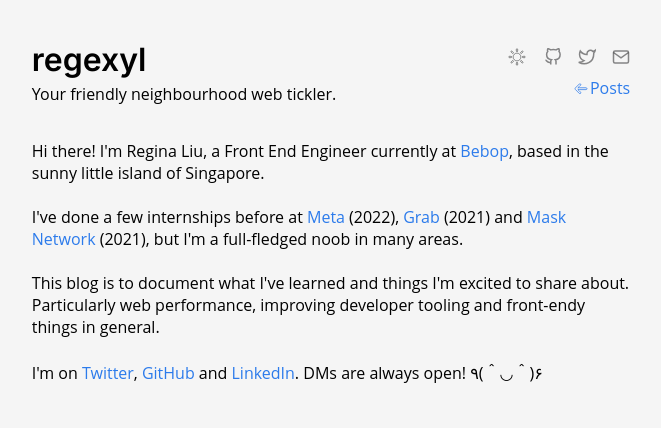
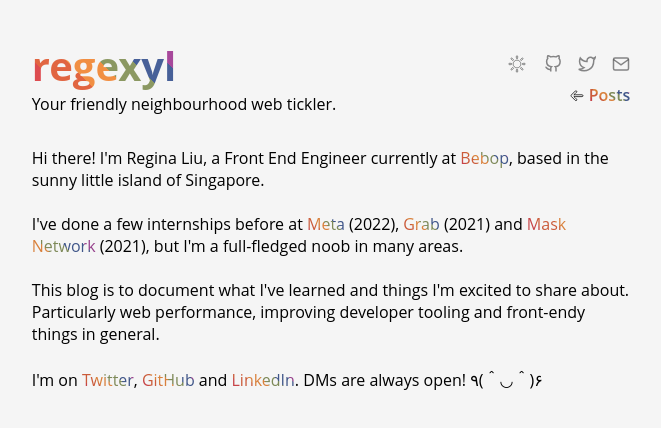
Before and after one commit to regexyl/regexyl.com, a Next.js app: page /about in a window 1280 px wide. Shown: the top 428 px of the page, without its empty margins (309-970 px from the left). Built offline with nearby package versions, Linux system fonts and the light colour scheme.

Commit message:
Add rainbow theme to links

```diff
--- a/app/about/page.tsx
+++ b/app/about/page.tsx
@@ -1,5 +1,6 @@
 import Header from '@components/header';
 import styles from './about.module.css';
+import Link from '@components/link';
 
 export default function About() {
   return (
@@ -9,15 +10,15 @@ export default function About() {
         <article className={styles.main}>
           <div>
             Hi there! I&apos;m Regina Liu, a Front End Engineer currently at{' '}
-            <a href="https://bebop.xyz">Bebop</a>, based in the sunny little
+            <Link href="https://bebop.xyz">Bebop</Link>, based in the sunny little
             island of Singapore.
           </div>
           <br />
           <div>
             I&apos;ve done a few internships before at{' '}
-            <a href="https://meta.com">Meta</a> (2022),{' '}
-            <a href="https://grab.com">Grab</a> (2021) and{' '}
-            <a href="https://mask.io/">Mask Network</a> (2021), but I&apos;m a
+            <Link href="https://meta.com">Meta</Link> (2022),{' '}
+            <Link href="https://grab.com">Grab</Link> (2021) and{' '}
+            <Link href="https://mask.io/">Mask Network</Link> (2021), but I&apos;m a
             full-fledged noob in many areas.
           </div>
           <br />
@@ -28,9 +29,9 @@ export default function About() {
           </div>
           <br />
           <div>
-            I&apos;m on <a href="https://twitter.com/regexyl">Twitter</a>,{' '}
-            <a href="https://github.com/regexyl">GitHub</a> and{' '}
-            <a href="https://www.linkedin.com/in/regina-liu/">LinkedIn</a>. DMs
+            I&apos;m on <Link href="https://twitter.com/regexyl">Twitter</Link>,{' '}
+            <Link href="https://github.com/regexyl">GitHub</Link> and{' '}
+            <Link href="https://www.linkedin.com/in/regina-liu/">LinkedIn</Link>. DMs
             are always open! ٩(＾◡＾)۶
           </div>
         </article>
--- a/app/blog/[slug]/layout.tsx
+++ b/app/blog/[slug]/layout.tsx
@@ -3,7 +3,7 @@ import Navigation from './post/navigation';
 import PostFooter from './post/post-footer';
 import styles from './layout.module.css';
 import { Metadata } from 'next';
-import Link from 'next/link';
+import Link from '@components/link';
 
 export async function generateStaticParams() {
   const posts = await getPosts();
--- a/app/blog/[slug]/post/navigation.module.css
+++ b/app/blog/[slug]/post/navigation.module.css
@@ -25,10 +25,43 @@
     text-align: right;
   }
 
-  .title {
-    font-weight: normal;
-    margin-bottom: var(--gap-quarter);
+.title {
+  font-weight: normal;
+  margin-bottom: var(--gap-quarter);
+  color: transparent;
+  background-image: var(--rainbow-bg-image);
+  background-size: 100%;
+  background-repeat: repeat;
+  -webkit-background-clip: text;
+  -webkit-text-fill-color: transparent;
+  animation: rainbow-text-simple-animation-rev 0.75s ease forwards;
+  filter: brightness(0.9);
+  font-weight: 600;
+}
+
+@keyframes rainbow-text-simple-animation {
+  0% {
+      background-size: 100%;
   }
+  80% {
+      background-size: 450%;
+  }
+  100% {
+      background-size: 450%;
+  }
+}
+
+@keyframes rainbow-text-simple-animation-rev {
+    0% {
+        background-size: 450%;
+    }
+    40% {
+        background-size: 450%;
+    }
+    100% {
+        background-size: 100%;
+    }
+}
 
   .previous:hover, .next:hover,
   .previous:focus, .next:focus {
--- a/app/blog/[slug]/post/navigation.tsx
+++ b/app/blog/[slug]/post/navigation.tsx
@@ -1,7 +1,7 @@
 import { Post } from '@lib/types';
 
 import styles from './navigation.module.css';
-import Link from 'next/link';
+import Link from '@components/link';
 
 const Navigation = ({ previous, next }: { previous?: Post; next?: Post }) => {
   return (
--- a/app/blog/[slug]/post/post-footer/index.tsx
+++ b/app/blog/[slug]/post/post-footer/index.tsx
@@ -1,6 +1,6 @@
 import React from 'react';
 import styles from './footer.module.css';
-import Link from 'next/link';
+import Link from '@components/link';
 
 const PostFooter = () => {
   return (
--- a/app/components/header/header.module.css
+++ b/app/components/header/header.module.css
@@ -2,6 +2,48 @@
     display: flex;
     align-items: flex-end;
     justify-content: space-between;
+}
+
+.title {
+    font-size: 2.5rem;
+    font-weight: 700;
+    color: transparent;
+    background-image: var(--rainbow-bg-image);
+    background-size: 100%;
+    background-repeat: repeat;
+    -webkit-background-clip: text;
+    -webkit-text-fill-color: transparent;
+    animation: rainbow-text-simple-animation-rev 0.75s ease forwards;
+}
+
+.title:hover {
+    animation: rainbow-text-simple-animation 0.5s ease-in forwards;
+}
+
+/* Move the background and make it smaller. */
+/* Animation shown when entering the page and after the hover animation. */
+@keyframes rainbow-text-simple-animation {
+    0% {
+        background-size: 100%;
+    }
+    80% {
+        background-size: 450%;
+    }
+    100% {
+        background-size: 450%;
+    }
+}
+
+@keyframes rainbow-text-simple-animation-rev {
+    0% {
+        background-size: 450%;
+    }
+    40% {
+        background-size: 450%;
+    }
+    100% {
+        background-size: 100%;
+    }
 }
 
 .subtitle {
@@ -18,10 +60,26 @@
 .backButton {
     position: relative;
     top: 4px;
+    color: var(--selection);
+    margin-right: 0.2rem;
 }
 
 .about {
     line-height: 1.6;
+    color: transparent;
+    background-image: var(--rainbow-bg-image);
+    background-size: 100%;
+    background-repeat: repeat;
+    -webkit-background-clip: text;
+    -webkit-text-fill-color: transparent;
+    animation: rainbow-text-simple-animation-rev 0.75s ease forwards;
+    filter: brightness(0.9);
+    font-weight: 600;
+}
+
+.about:hover {
+    filter: brightness(1.1);
+    text-shadow: 0 0 8px rgba(243, 241, 241, 0.769);
 }
 
 @media(max-width: 768px) {
--- a/app/components/header/index.tsx
+++ b/app/components/header/index.tsx
@@ -1,29 +1,31 @@
-import Link from "next/link";
-import styles from "./header.module.css";
-import Socials from "@components/socials";
-import { ArrowLeft } from "@components/icons";
+import Link from 'next/link';
+import styles from './header.module.css';
+import Socials from '@components/socials';
+import { ArrowLeft } from '@components/icons';
 
 export default function Header({ showAbout }: { showAbout: boolean }) {
-  const buttonGoTo = showAbout ? "/" : "/about";
+  const buttonGoTo = showAbout ? '/' : '/about';
   const buttonContent = showAbout ? (
     <>
       <ArrowLeft className={styles.backButton} />
-      Posts
+      <span className={styles.about}>Posts</span>
     </>
   ) : (
-    "About"
+    <span className={styles.about}>About</span>
   );
 
   return (
     <div className={styles.main}>
       <div>
-        <h1>regexyl</h1>
-        <div className={styles.subtitle}>Your friendly neighbourhood web tickler.</div>
+        <Link href="/" className={styles.title}>
+          regexyl
+        </Link>
+        <div>Your friendly neighbourhood web tickler.</div>
       </div>
 
       <div className={styles.links}>
         <Socials />
-        <Link href={buttonGoTo} className={styles.about}>
+        <Link href={buttonGoTo}>
           {buttonContent}
         </Link>
       </div>
--- /dev/null
+++ b/app/components/link/index.tsx
@@ -0,0 +1,11 @@
+import { default as NextLink } from 'next/link';
+import styles from './link.module.css';
+
+export default function Link(props: NonNullable<typeof NextLink.defaultProps>) {
+  const href = props.href ?? '';
+  return (
+    <NextLink href={href} className={styles.main}>
+      {props.children}
+    </NextLink>
+  );
+}
--- /dev/null
+++ b/app/components/link/link.module.css
@@ -0,0 +1,41 @@
+.main {
+    color: transparent;
+    background-image: var(--rainbow-bg-image);
+    background-size: 100%;
+    background-repeat: repeat;
+    -webkit-background-clip: text;
+    -webkit-text-fill-color: transparent;
+    animation: rainbow-text-simple-animation-rev 0.75s ease forwards;
+    filter: var(--link-brightness);
+}
+
+.main:hover {
+    animation: rainbow-text-simple-animation 0.5s ease-in forwards;
+}
+
+/* Move the background and make it smaller. */
+/* Animation shown when entering the page and after the hover animation. */
+/* TODO: See if I can abstract this somewhere */
+@keyframes rainbow-text-simple-animation {
+    0% {
+        background-size: 100%;
+    }
+    80% {
+        background-size: 450%;
+    }
+    100% {
+        background-size: 450%;
+    }
+}
+
+@keyframes rainbow-text-simple-animation-rev {
+    0% {
+        background-size: 450%;
+    }
+    40% {
+        background-size: 450%;
+    }
+    100% {
+        background-size: 100%;
+    }
+}
--- a/app/styles/globals.css
+++ b/app/styles/globals.css
@@ -20,6 +20,23 @@
   --gray-alpha: rgba(19, 20, 21, 0.5);
   --selection: rgba(0, 0, 0, 0.99);
   --link: #2c7beb;
+
+  --button-bg-opacity: 0.75;
+
+  /* Rainbow color scheme */
+  --rainbow-bg-image: linear-gradient(
+    45deg,
+    #dd4c50 16.666%,
+    #E16541 16.666%,
+    #E16541 33.333%,
+    #F18F43 33.333%,
+    #F18F43 50%,
+    #8B9862 50%,
+    #8B9862 66.666%,
+    #476098 66.666%,
+    #476098 83.333%,
+    #A7489B 83.333%);
+  --link-brightness: brightness(0.9);
 
   /* Spacing */
   --gap-quarter: 0.25rem;
@@ -47,6 +64,20 @@
   --gray-alpha: rgba(255, 255, 255, 0.5);
   --selection: rgba(255, 255, 255, 0.88);
   --link: #579dff;
+
+  --rainbow-bg-image: linear-gradient(
+    45deg,
+    #ec7b7f 16.666%,
+    #eb7e60 16.666%,
+    #d87a60 33.333%,
+    #efa267 33.333%,
+    #F18F43 50%,
+    #b4c287 50%,
+    #acb787 66.666%,
+    #778ab3 66.666%,
+    #8db570 83.333%,
+    #ca72be 83.333%);
+  --link-brightness: brightness(1.2);
 }
 
 * {
@@ -168,3 +199,28 @@ td,
 th {
   border: 1px solid gray;
 }
+
+/* Link rainbow animations */
+@keyframes rainbow-text-simple-animation {
+  0% {
+      background-size: 100%;
+  }
+  80% {
+      background-size: 450%;
+  }
+  100% {
+      background-size: 450%;
+  }
+}
+
+@keyframes rainbow-text-simple-animation-rev {
+  0% {
+      background-size: 450%;
+  }
+  40% {
+      background-size: 450%;
+  }
+  100% {
+      background-size: 100%;
+  }
+}
```
Also changed, not shown: app/components/posts/post-card/post-card.module.css (+35 -4 lines).
